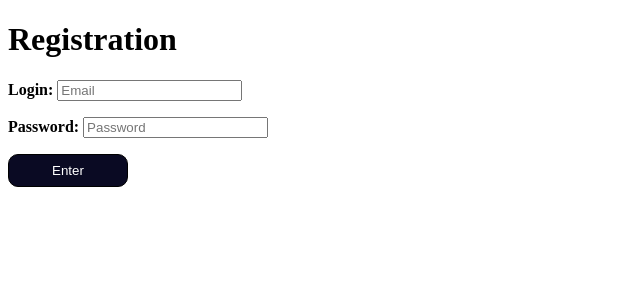
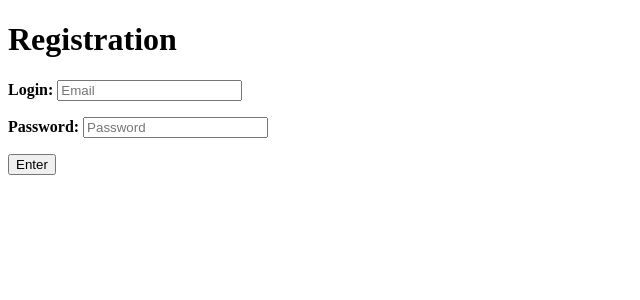
Before and after one commit to KhamzinAdel/sender_email, a Flask app: page / in a window 1280 px wide. Shown: the top 300 px of the page, without its empty margins (0-640 px from the left). Run offline with Flask 3, Linux system fonts and the light colour scheme.

Commit message:
views db

```diff
--- a/app/models.py
+++ b/app/models.py
@@ -4,7 +4,7 @@ from app import db
 class Users(db.Model):
     id = db.Column(db.Integer, primary_key=True)
     email = db.Column(db.String(50), unique=True)
-    generation_code = db.Column(db.String(500), nullable=True)
+    generation_code = db.Column(db.String(50), nullable=True)
 
     def __repr__(self):
         return f'<users> {self.id}'
--- a/app/templates/index.html
+++ b/app/templates/index.html
@@ -6,25 +6,6 @@
   <meta name="viewport" content="width=device-width, initial-scale=1">
   <h1>Registration</h1>
 </head>
-<style>
-
-  .button {
-    top:50%;
-    background-color:#0a0a23;
-    color: #fff;
-    border:1px solid black;
-    border-radius:10px;
-    padding:8px 16px;
-    min-height:30px;
-    min-width: 120px;
-    transition: border-radius 0.3s ease-in;
-  }
-
-button:hover {
-  background: #87cefa;
-}
-
-</style>
 <body>
 
   <form method="POST">
--- a/app/templates/verifypage.html
+++ b/app/templates/verifypage.html
@@ -20,8 +20,6 @@
           <button type="submit" class="is-success" value = "submitcode">
             Submit Verification Code
               </button>
-
-
         </p>
       </div>
     </form>
--- a/app/views.py
+++ b/app/views.py
@@ -2,9 +2,11 @@ from app import app, db
 from app.mail import send
 from app.models import Users
 from app.generation import gen_code
+from werkzeug.security import generate_password_hash, check_password_hash
+
 from validate_email import validate_email
 from flask import render_template, request, redirect, url_for
-from werkzeug.security import generate_password_hash, check_password_hash
+
 
 
 @app.route('/', methods=['GET', 'POST'])
```
